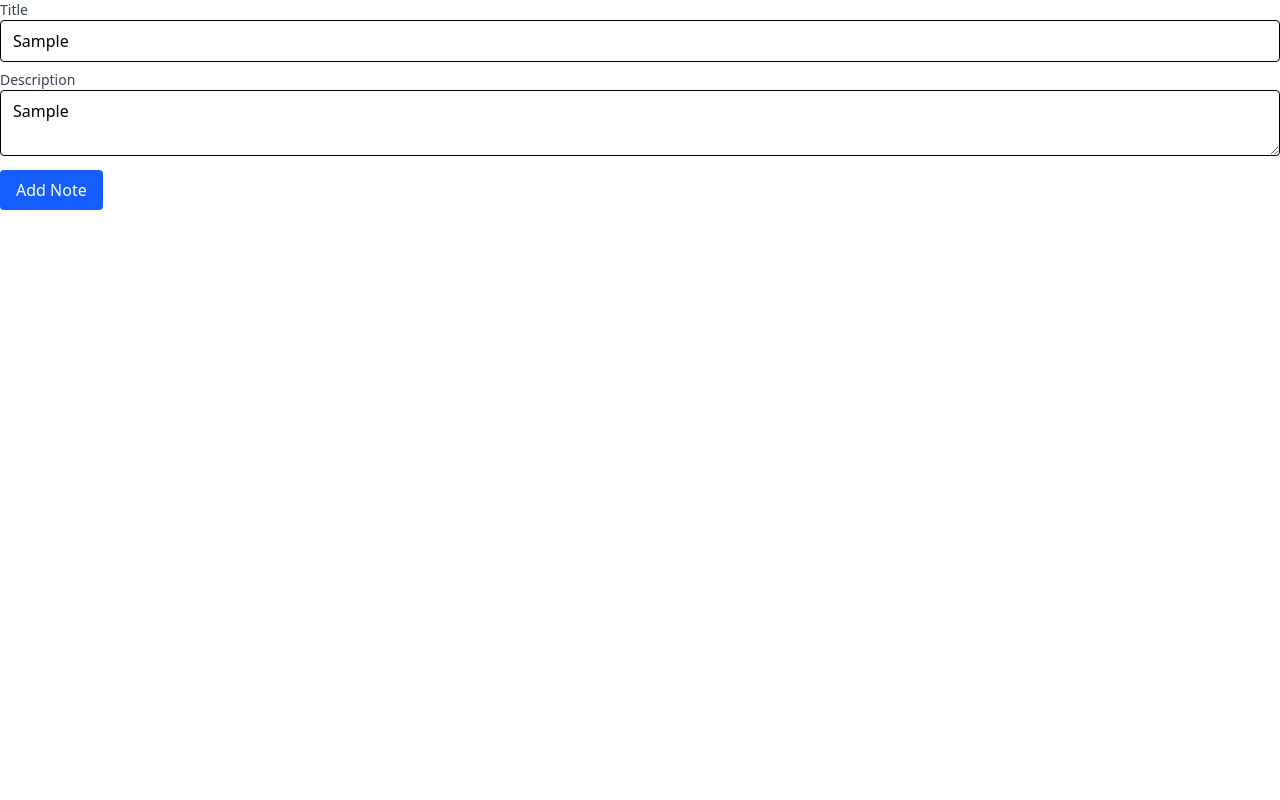
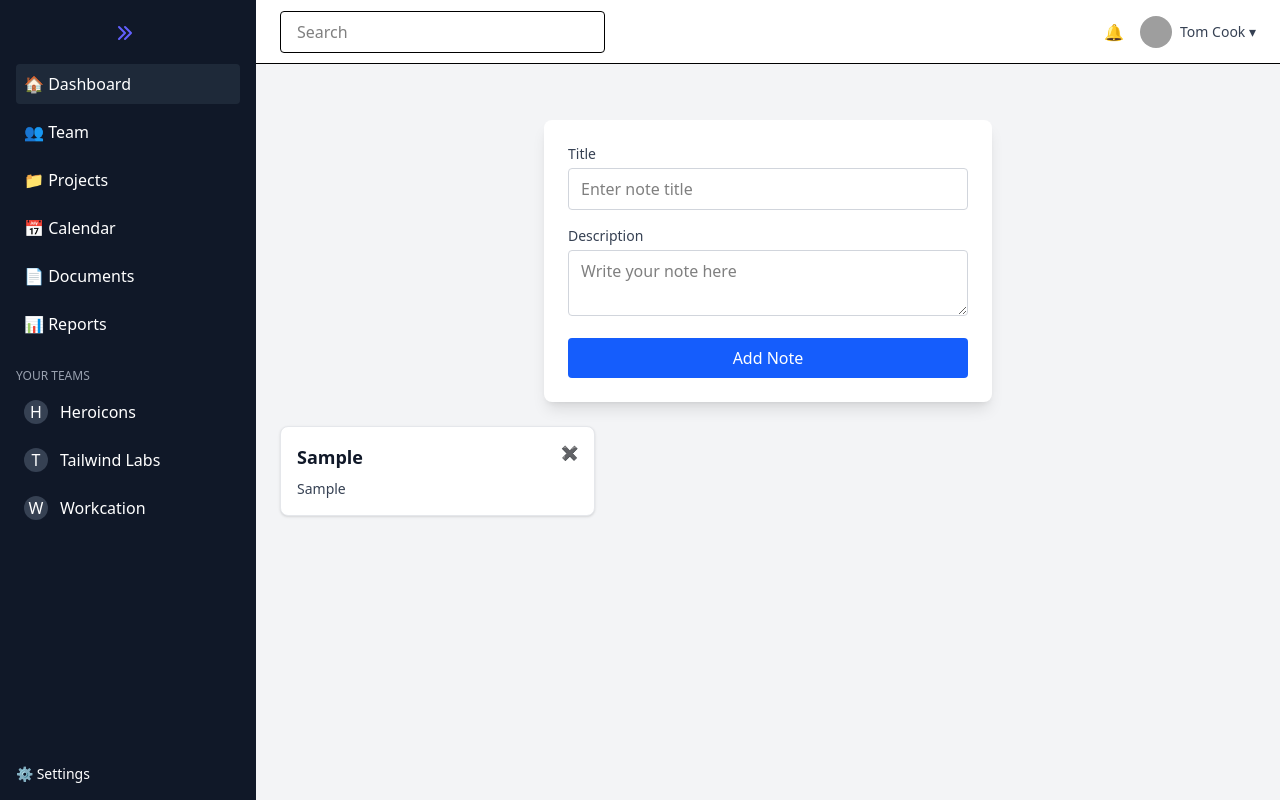
Before and after one commit to kmrafibinrabi/vuejs-data-manipulation, a Vue app: page / in a window 1280 px wide. Both pictures are taken after typing "Sample", "Sample" into the empty fields and a click on the button "Add Note". Built offline with nearby package versions, Linux system fonts and the light colour scheme; grey boxes are pictures that could not be loaded.

Commit message:
Feature-01

```diff
--- a/src/App.vue
+++ b/src/App.vue
@@ -1,10 +1,39 @@
+<template>
+  <DashboardLayout>
+    <NoteForm @add-note="addNote" />
+    <NoteList :notes="notes" @delete-note="deleteNote" />
+  </DashboardLayout>
+</template>
 
 <script setup>
-import { ref } from 'vue';
-import NoteForm from './components/NoteForm.vue';
+import DashboardLayout from './components/DashboardLayout.vue'
+import NoteForm from './components/NoteForm.vue'
+import NoteList from './components/NoteList.vue'
+import { ref, onMounted, watch } from 'vue'
+
+// 1. reactive notes array
+const notes = ref([])
+
+// 2. on page load, fetch from localStorage
+onMounted(() => {
+  const savedNotes = localStorage.getItem('notes')
+  if (savedNotes) {
+    notes.value = JSON.parse(savedNotes)
+  }
+})
+
+// 3. add new note to the array
+function addNote(note) {
+  notes.value.push(note)
+}
+
+function deleteNote(index) {
+  notes.value.splice(index, 1)
+}
+
+// 4. watch notes & save to localStorage whenever it changes
+watch(notes, (newVal) => {
+  localStorage.setItem('notes', JSON.stringify(newVal))
+}, { deep: true })
+
 </script>
-
-
-<template>
-  <NoteForm />
-</template>
--- /dev/null
+++ b/src/components/DashboardLayout.vue
@@ -0,0 +1,71 @@
+<!-- src/components/DashboardLayout.vue -->
+<template>
+  <div class="flex h-screen">
+    <!-- Sidebar -->
+    <aside class="w-64 bg-gray-900 text-white flex flex-col">
+      <div class="h-16 flex items-center justify-center text-lg font-bold">
+        <svg class="h-6 w-6 text-indigo-500" fill="none" stroke="currentColor" stroke-width="2"
+          viewBox="0 0 24 24">
+          <path stroke-linecap="round" stroke-linejoin="round"
+            d="M3 7l6 6-6 6M9 7l6 6-6 6" />
+        </svg>
+      </div>
+
+      <nav class="flex-1 px-4">
+        <ul class="space-y-2">
+          <li><a href="#" class="flex items-center p-2 bg-gray-800 rounded">🏠 Dashboard</a></li>
+          <li><a href="#" class="flex items-center p-2 hover:bg-gray-800 rounded">👥 Team</a></li>
+          <li><a href="#" class="flex items-center p-2 hover:bg-gray-800 rounded">📁 Projects</a></li>
+          <li><a href="#" class="flex items-center p-2 hover:bg-gray-800 rounded">📅 Calendar</a></li>
+          <li><a href="#" class="flex items-center p-2 hover:bg-gray-800 rounded">📄 Documents</a></li>
+          <li><a href="#" class="flex items-center p-2 hover:bg-gray-800 rounded">📊 Reports</a></li>
+        </ul>
+
+        <div class="mt-6 text-xs text-gray-400 uppercase">Your Teams</div>
+        <ul class="mt-2 space-y-2">
+          <li><a href="#" class="flex items-center p-2 hover:bg-gray-800 rounded"><span
+                class="mr-3 w-6 h-6 flex items-center justify-center bg-gray-700 rounded-full">H</span>
+              Heroicons</a></li>
+          <li><a href="#" class="flex items-center p-2 hover:bg-gray-800 rounded"><span
+                class="mr-3 w-6 h-6 flex items-center justify-center bg-gray-700 rounded-full">T</span>
+              Tailwind Labs</a></li>
+          <li><a href="#" class="flex items-center p-2 hover:bg-gray-800 rounded"><span
+                class="mr-3 w-6 h-6 flex items-center justify-center bg-gray-700 rounded-full">W</span>
+              Workcation</a></li>
+        </ul>
+      </nav>
+
+      <div class="p-4 mt-auto">
+        <a href="#" class="flex items-center text-sm hover:text-gray-300">
+          ⚙️ Settings
+        </a>
+      </div>
+    </aside>
+
+    <!-- Main Content -->
+    <div class="flex-1 flex flex-col">
+      <!-- Header -->
+      <header class="h-16 bg-white border-b flex items-center justify-between px-6">
+        <input type="text" placeholder="Search"
+          class="w-1/3 px-4 py-2 border rounded focus:outline-none focus:ring" />
+
+        <div class="flex items-center space-x-4">
+          <button class="text-gray-500 hover:text-gray-700">🔔</button>
+          <div class="flex items-center">
+            <img src="https://i.pravatar.cc/32" class="w-8 h-8 rounded-full" />
+            <span class="ml-2 text-sm font-medium text-gray-700">Tom Cook ▾</span>
+          </div>
+        </div>
+      </header>
+
+      <!-- Hero Slot -->
+      <main class="p-6 flex-1 bg-gray-100">
+        <slot />
+      </main>
+    </div>
+  </div>
+</template>
+
+<script setup>
+// No logic needed here right now
+</script>
--- a/src/components/NoteForm.vue
+++ b/src/components/NoteForm.vue
@@ -25,26 +25,31 @@ function handlesubmit(){
 
 
 <template>
-  <form @submit.prevent="handleSubmit">
-    <div class="mb-2">
-      <label class="block text-sm font-medium text-gray-700">Title</label>
+    <div class="max-w-md mx-auto mt-8 bg-white shadow-lg rounded-lg p-6">
+        <form @submit.prevent="handlesubmit">
+            <div class="mb-4">
+                <label class="block text-sm font-medium text-gray-700 mb-1">Title</label>
                 <input
                     v-model="title"
                     type="text"
                     placeholder="Enter note title"
-        class="w-full px-3 py-2 border rounded"
+                    class="w-full px-3 py-2 border border-gray-300 rounded focus:outline-none focus:ring-2 focus:ring-blue-400"
                 />
             </div>
-    <div class="mb-2">
-      <label class="block text-sm font-medium text-gray-700">Description</label>
+            <div class="mb-4">
+                <label class="block text-sm font-medium text-gray-700 mb-1">Description</label>
                 <textarea
                     v-model="description"
                     placeholder="Write your note here"
-        class="w-full px-3 py-2 border rounded"
+                    class="w-full px-3 py-2 border border-gray-300 rounded focus:outline-none focus:ring-2 focus:ring-blue-400"
                 ></textarea>
             </div>
-    <button type="submit" class="bg-blue-600 text-white px-4 py-2 rounded hover:bg-blue-700">
+            <button
+                type="submit"
+                class="w-full bg-blue-600 text-white px-4 py-2 rounded hover:bg-blue-700 transition-colors"
+            >
                 Add Note
             </button>
         </form>
+    </div>
 </template>
--- a/src/components/NoteList.vue
+++ b/src/components/NoteList.vue
@@ -0,0 +1,35 @@
+<template>
+  <div class="mt-6 grid grid-cols-1 sm:grid-cols-2 lg:grid-cols-3 gap-4">
+    <div
+      v-for="(note, index) in notes"
+      :key="index"
+      class="bg-white border border-gray-200 rounded-lg p-4 shadow-sm hover:shadow-md transition"
+    >
+      <div class="flex justify-between items-start mb-2">
+        <h3 class="text-lg font-semibold text-gray-900">
+          {{ note.title }}
+        </h3>
+        <button
+          @click="$emit('delete-note', index)"
+          class="text-red-500 text-sm hover:underline ml-4"
+          title="Delete"
+        >
+          ✖
+        </button>
+      </div>
+      <p class="text-gray-700 text-sm">
+        {{ note.description }}
+      </p>
+    </div>
+  </div>
+</template>
+
+<script setup>
+defineProps({
+  notes: {
+    type: Array,
+    required: true
+  }
+})
+defineEmits(['delete-note'])
+</script>
```
Lines whose indentation alone changed are shown as unchanged.
